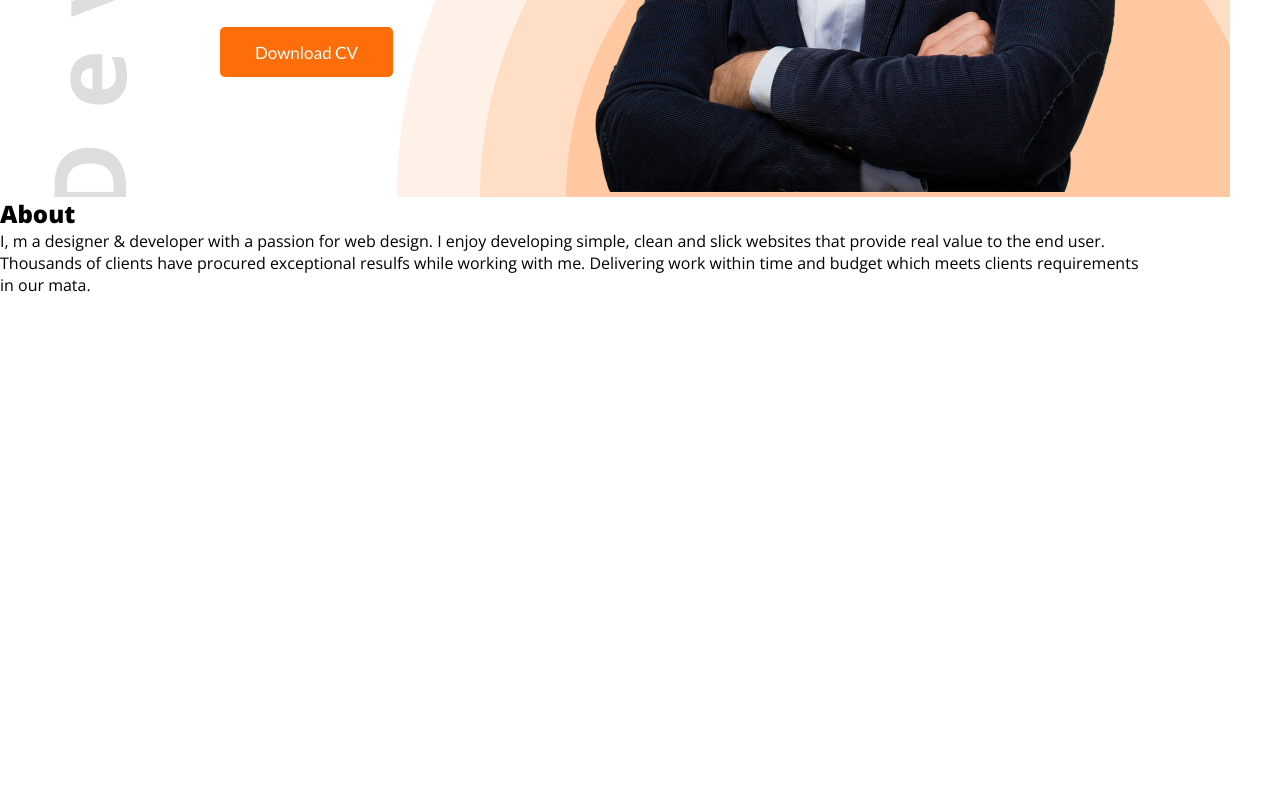
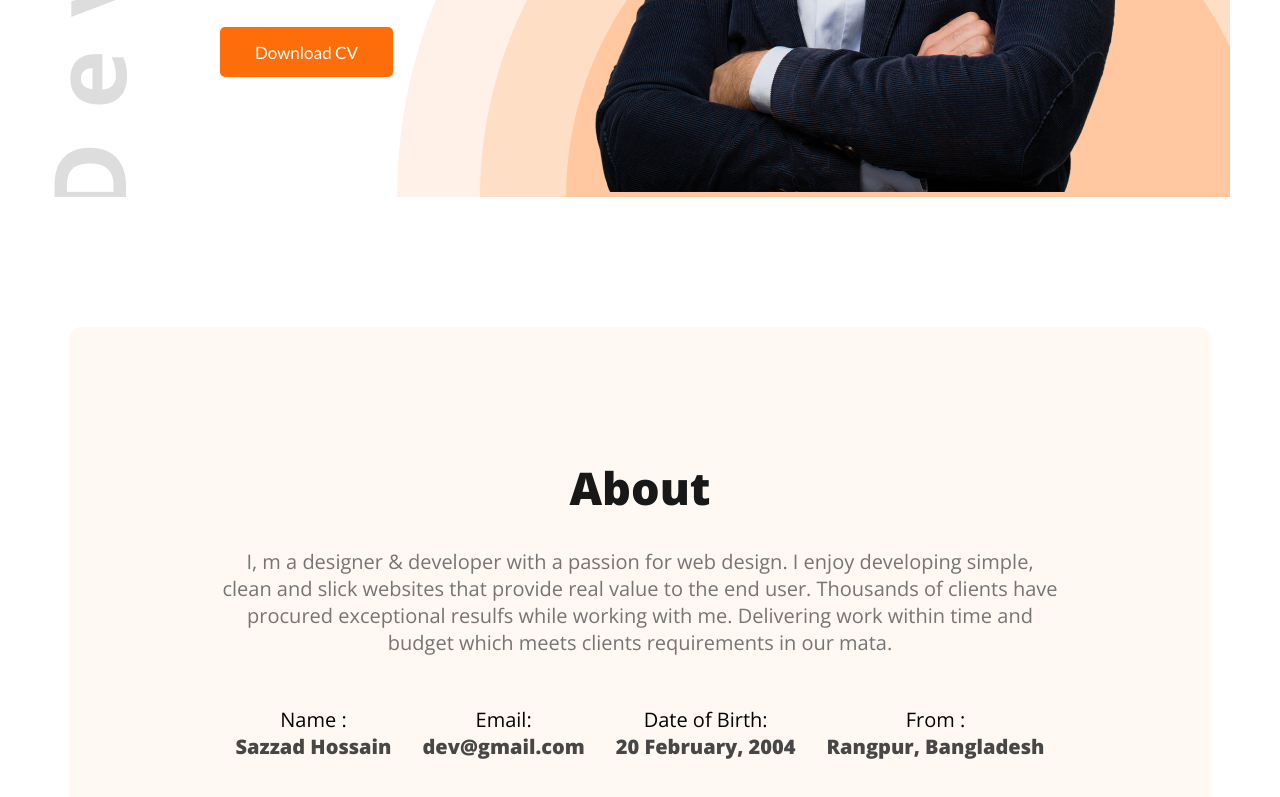
Before and after one commit to developer-sazzad/developer-portfolio, a plain HTML site: page index.html in a window 1280 px wide. Shown: the part 585-1382 px from the top of the page. Before the commit the page ends 1332 px from the top, so only its background shows below. Drawn offline with nearby package versions, Linux system fonts and the light colour scheme; a web font is replaced by a local one.

Commit message:
about section done

```diff
--- a/index.html
+++ b/index.html
@@ -31,10 +31,26 @@
     </header>
     <main>
         <section class="about-section">
-            <div class="about-head">
-                <h2>About</h2>
-                <p>I, m a designer & developer with a passion for web design. I enjoy developing simple, clean and slick websites that provide real value to the end user. Thousands of clients have procured exceptional resulfs while working with me. Delivering work within time and budget which meets clients requirements in our mata.</p>
-            </div>
+                <h2 class="section-title">About</h2>
+                <p class="section-description">I, m a designer & developer with a passion for web design. I enjoy developing simple, clean and slick websites that provide real value to the end user. Thousands of clients have procured exceptional resulfs while working with me. Delivering work within time and budget which meets clients requirements in our mata.</p>
+                <div class="about-info-container">
+                    <div class="about-info">
+                        <p class="info-title">Name :</p>
+                        <p class="info-description">Sazzad Hossain</p>
+                    </div>
+                    <div class="about-info">
+                        <p class="info-title">Email:</p>
+                        <p class="info-description">dev@gmail.com</p>
+                    </div>
+                    <div class="about-info">
+                        <p class="info-title">Date of Birth:</p>
+                        <p class="info-description">20 February, 2004</p>
+                    </div>
+                    <div class="about-info">
+                        <p class="info-title">From :</p>
+                        <p class="info-description">Rangpur, Bangladesh</p>
+                    </div>
+                </div>
         </section>
     </main>
 </body>
--- a/styles/style.css
+++ b/styles/style.css
@@ -93,7 +93,43 @@ nav li{
 }
 
 /* about section design */
+main{
+    max-width: 1140px;
+    margin: 0 auto;
+
+}
 .about-section{
-    width: 1140px;
-    height: 550px;
+    margin-top: 130px;
+    background-color: #FFF8F3;
+    border-radius: 10px;
+    padding: 130px 150px;
+    text-align: center;
 }
+.section-title{
+    font-size: 45px;
+    font-weight: 700;
+    color: #181818;
+
+}
+.section-description{
+    font-size: 20px;
+    padding: 30px 0;
+    color: #757575;
+}
+
+/* about-info */
+.about-info-container{
+    display: flex;
+    justify-content: space-around;
+    padding-top: 20px;
+}
+.info-title{
+    font-weight: 400;
+    font-size: 20px;
+
+}
+.info-description{
+    color: #474747;
+    font-weight: 600;
+    font-size: 20px;
+}
```
